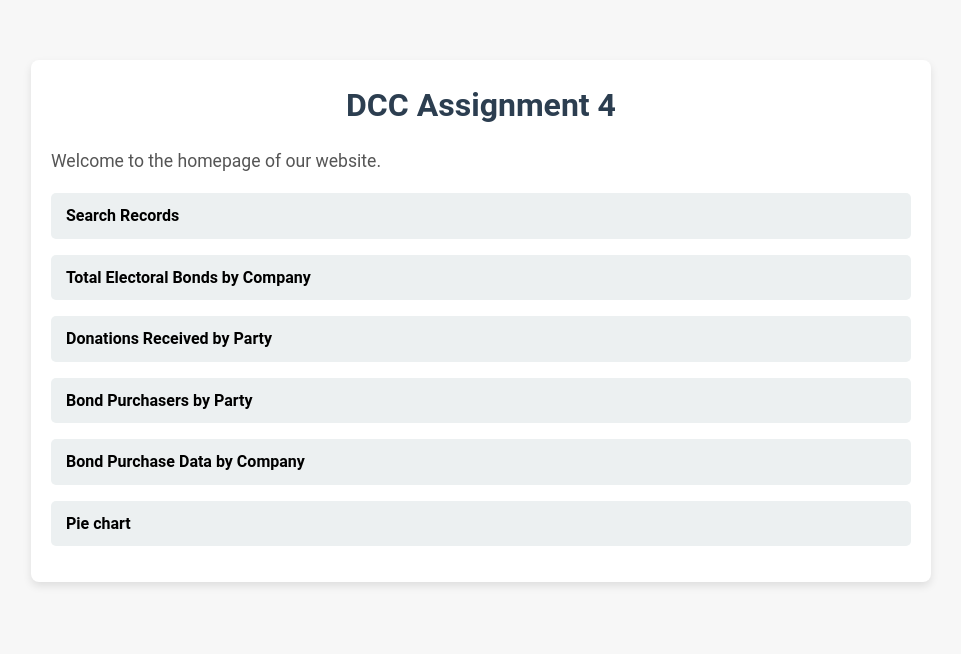
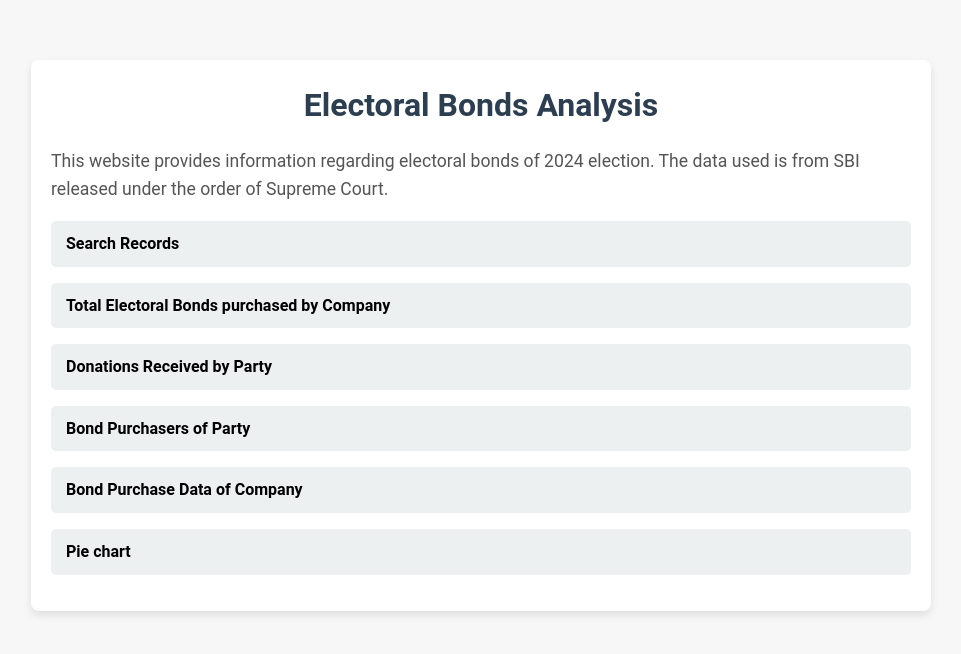
Before and after one commit to Kaushal845/DCC-Assignment-4, a Flask app: page / in a window 1280 px wide. Shown: the top 654 px of the page, without its empty margins (159-1120 px from the left). Run offline with Flask 3, Linux system fonts and the light colour scheme; some libraries are stand-ins or nearby versions.

Commit message:
DCC Assignment 4

```diff
--- a/templates/index.html
+++ b/templates/index.html
@@ -83,14 +83,14 @@
 </head>
 <body>
     <div class="container">
-        <h1>DCC Assignment 4</h1>
-        <p>Welcome to the homepage of our website.</p>
+        <h1>Electoral Bonds Analysis</h1>
+        <p>This website provides information regarding electoral bonds of 2024 election. The data used is from SBI released under the order of Supreme Court.</p>
         <ul>
             <li><a href="/search">Search Records</a></li>
-            <li><a href="/nbonds">Total Electoral Bonds by Company</a></li>
+            <li><a href="/nbonds">Total Electoral Bonds purchased by Company</a></li>
             <li><a href="/nbondsparty">Donations Received by Party</a></li>
-            <li><a href="/partycompany">Bond Purchasers by Party</a></li>
-            <li><a href="/companyparty">Bond Purchase Data by Company</a></li>
+            <li><a href="/partycompany">Bond Purchasers of Party</a></li>
+            <li><a href="/companyparty">Bond Purchase Data of Company</a></li>
             <li><a href="/pie">Pie chart</a></li>
         </ul>
     </div>
```
